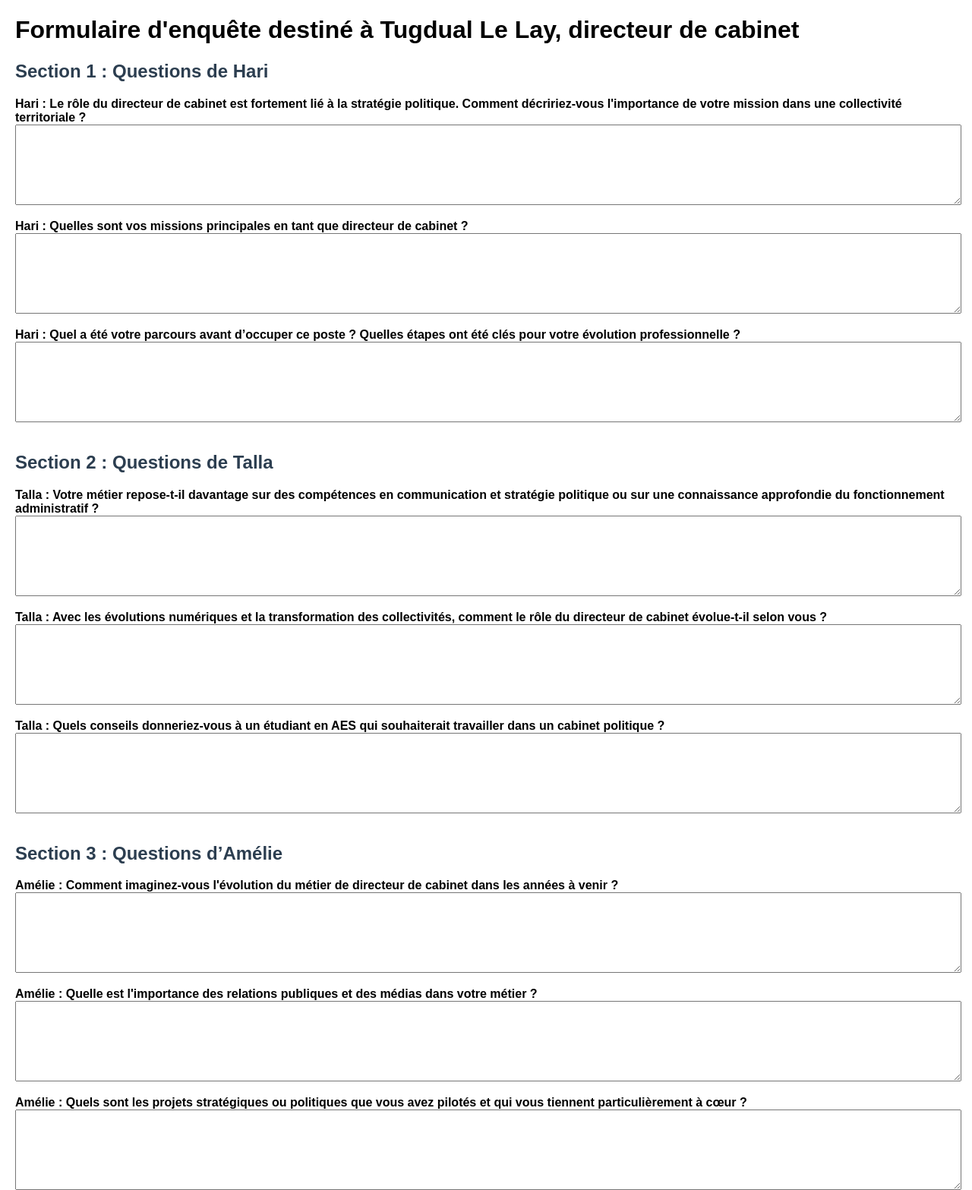
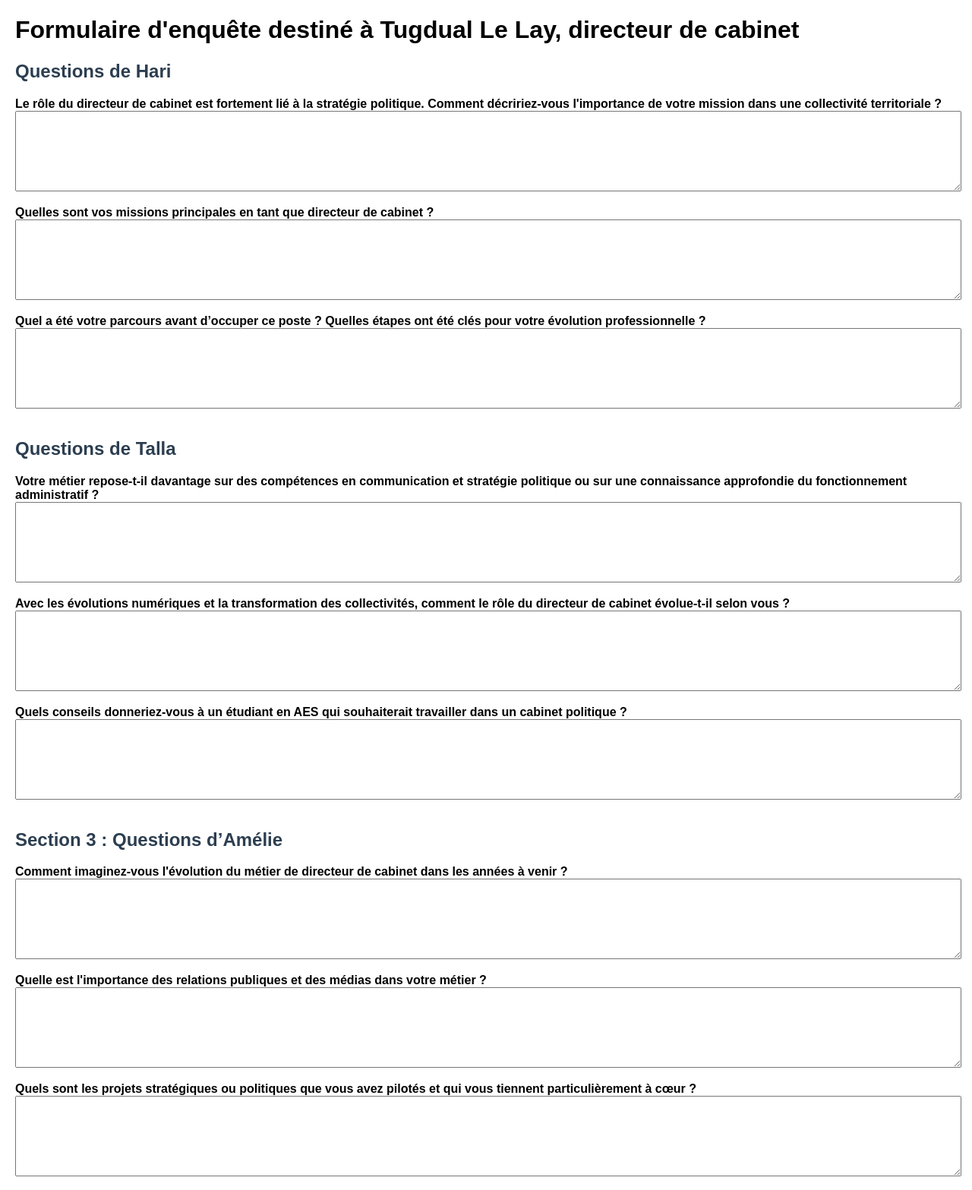
Before and after one commit to sache2358/questionnaire-tugdual-le-lay, a plain HTML site: page index.html in a window 1280 px wide. Shown: the top 1567 px of the page at 76% size. Drawn offline with nearby package versions, Linux system fonts and the light colour scheme.

Commit message:
Update index.html

```diff
--- a/index.html
+++ b/index.html
@@ -17,36 +17,36 @@
 <body>
     <h1>Formulaire d'enquête destiné à Tugdual Le Lay, directeur de cabinet</h1>
     <form id="questionnaire">
-        <h2>Section 1 : Questions de Hari</h2>
-        <label><strong>Hari :</strong> Le rôle du directeur de cabinet est fortement lié à la stratégie politique. Comment décririez-vous l'importance de votre mission dans une collectivité territoriale ?</label>
+        <h2>Questions de Hari</h2>
+        <label>Le rôle du directeur de cabinet est fortement lié à la stratégie politique. Comment décririez-vous l'importance de votre mission dans une collectivité territoriale ?</label>
         <textarea name="q1"></textarea>
-        <label><strong>Hari :</strong> Quelles sont vos missions principales en tant que directeur de cabinet ?</label>
+        <label>Quelles sont vos missions principales en tant que directeur de cabinet ?</label>
         <textarea name="q2"></textarea>
-        <label><strong>Hari :</strong> Quel a été votre parcours avant d’occuper ce poste ? Quelles étapes ont été clés pour votre évolution professionnelle ?</label>
+        <label>Quel a été votre parcours avant d’occuper ce poste ? Quelles étapes ont été clés pour votre évolution professionnelle ?</label>
         <textarea name="q3"></textarea>
 
-        <h2>Section 2 : Questions de Talla</h2>
-        <label><strong>Talla :</strong> Votre métier repose-t-il davantage sur des compétences en communication et stratégie politique ou sur une connaissance approfondie du fonctionnement administratif ?</label>
+        <h2>Questions de Talla</h2>
+        <label>Votre métier repose-t-il davantage sur des compétences en communication et stratégie politique ou sur une connaissance approfondie du fonctionnement administratif ?</label>
         <textarea name="q4"></textarea>
-        <label><strong>Talla :</strong> Avec les évolutions numériques et la transformation des collectivités, comment le rôle du directeur de cabinet évolue-t-il selon vous ?</label>
+        <label>Avec les évolutions numériques et la transformation des collectivités, comment le rôle du directeur de cabinet évolue-t-il selon vous ?</label>
         <textarea name="q5"></textarea>
-        <label><strong>Talla :</strong> Quels conseils donneriez-vous à un étudiant en AES qui souhaiterait travailler dans un cabinet politique ?</label>
+        <label>Quels conseils donneriez-vous à un étudiant en AES qui souhaiterait travailler dans un cabinet politique ?</label>
         <textarea name="q6"></textarea>
 
         <h2>Section 3 : Questions d’Amélie</h2>
-        <label><strong>Amélie :</strong> Comment imaginez-vous l'évolution du métier de directeur de cabinet dans les années à venir ?</label>
+        <label>Comment imaginez-vous l'évolution du métier de directeur de cabinet dans les années à venir ?</label>
         <textarea name="q7"></textarea>
-        <label><strong>Amélie :</strong> Quelle est l'importance des relations publiques et des médias dans votre métier ?</label>
+        <label>Quelle est l'importance des relations publiques et des médias dans votre métier ?</label>
         <textarea name="q8"></textarea>
-        <label><strong>Amélie :</strong> Quels sont les projets stratégiques ou politiques que vous avez pilotés et qui vous tiennent particulièrement à cœur ?</label>
+        <label>Quels sont les projets stratégiques ou politiques que vous avez pilotés et qui vous tiennent particulièrement à cœur ?</label>
         <textarea name="q9"></textarea>
 
-        <h2>Section 4 : Questions de Sacha</h2>
-        <label><strong>Sacha :</strong> Vous travaillez en étroite relation avec les élus et devez gérer des relations politiques sensibles. Avez-vous déjà été confronté à des dilemmes éthiques ? Comment les avez-vous gérés ?</label>
+        <h2>Questions de Sacha</h2>
+        <label>Vous travaillez en étroite relation avec les élus et devez gérer des relations politiques sensibles. Avez-vous déjà été confronté à des dilemmes éthiques ? Comment les avez-vous gérés ?</label>
         <textarea name="q10"></textarea>
-        <label><strong>Sacha :</strong> Votre rôle implique une forte gestion des crises et de la communication politique. Y a-t-il un événement marquant dans votre carrière où ces compétences ont été particulièrement sollicitées ?</label>
+        <label>Votre rôle implique une forte gestion des crises et de la communication politique. Y a-t-il un événement marquant dans votre carrière où ces compétences ont été particulièrement sollicitées ?</label>
         <textarea name="q11"></textarea>
-        <label><strong>Sacha :</strong> En tant qu’étudiant en AES, je m’intéresse aux relations entre politique et administration. Pensez-vous que des compétences acquises dans le secteur privé (comme la gestion d’une PME) peuvent être utiles pour un poste de directeur de cabinet ?</label>
+        <label>En tant qu’étudiant en AES, je m’intéresse aux relations entre politique et administration. Pensez-vous que des compétences acquises dans le secteur privé (comme la gestion d’une PME) peuvent être utiles pour un poste de directeur de cabinet ?</label>
         <textarea name="q12"></textarea>
     </form>
 
```
